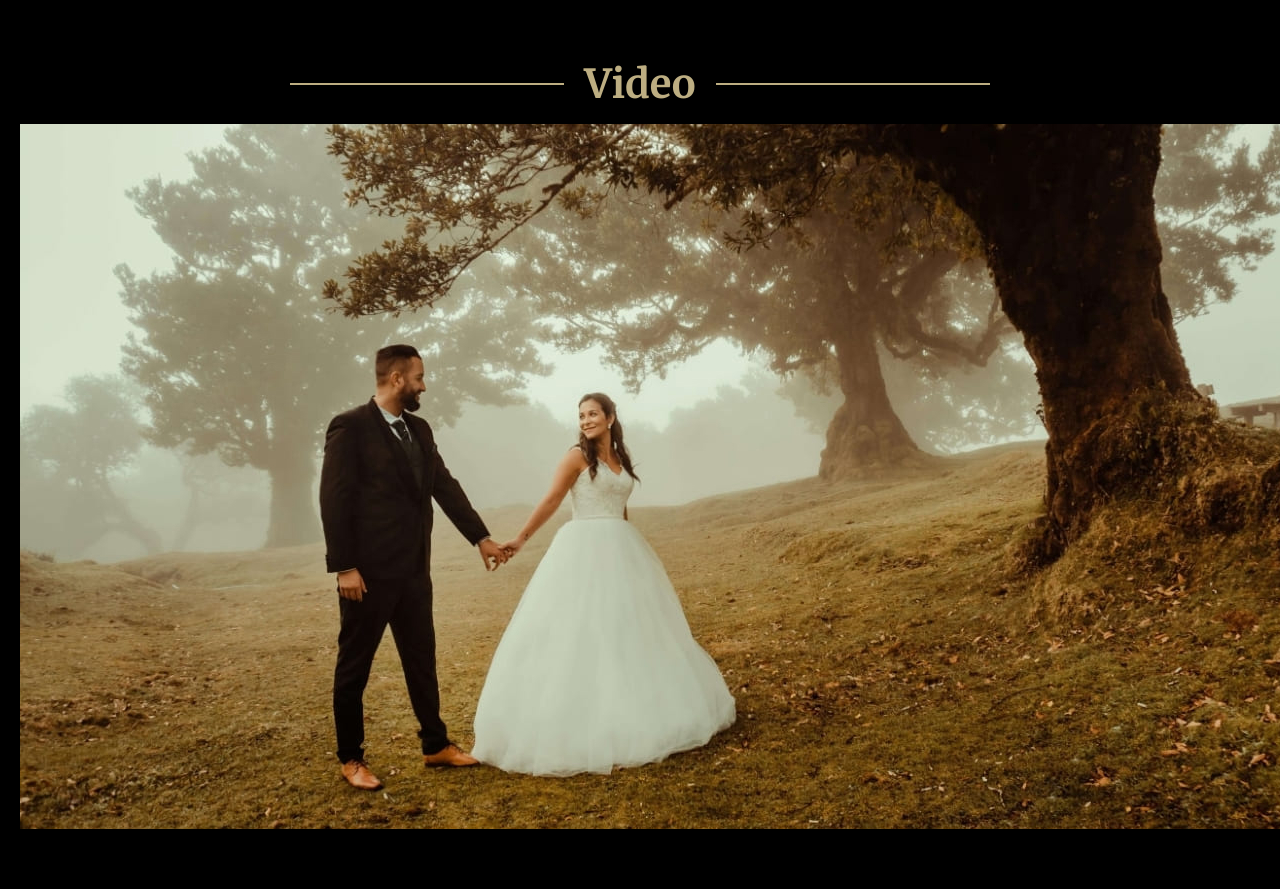
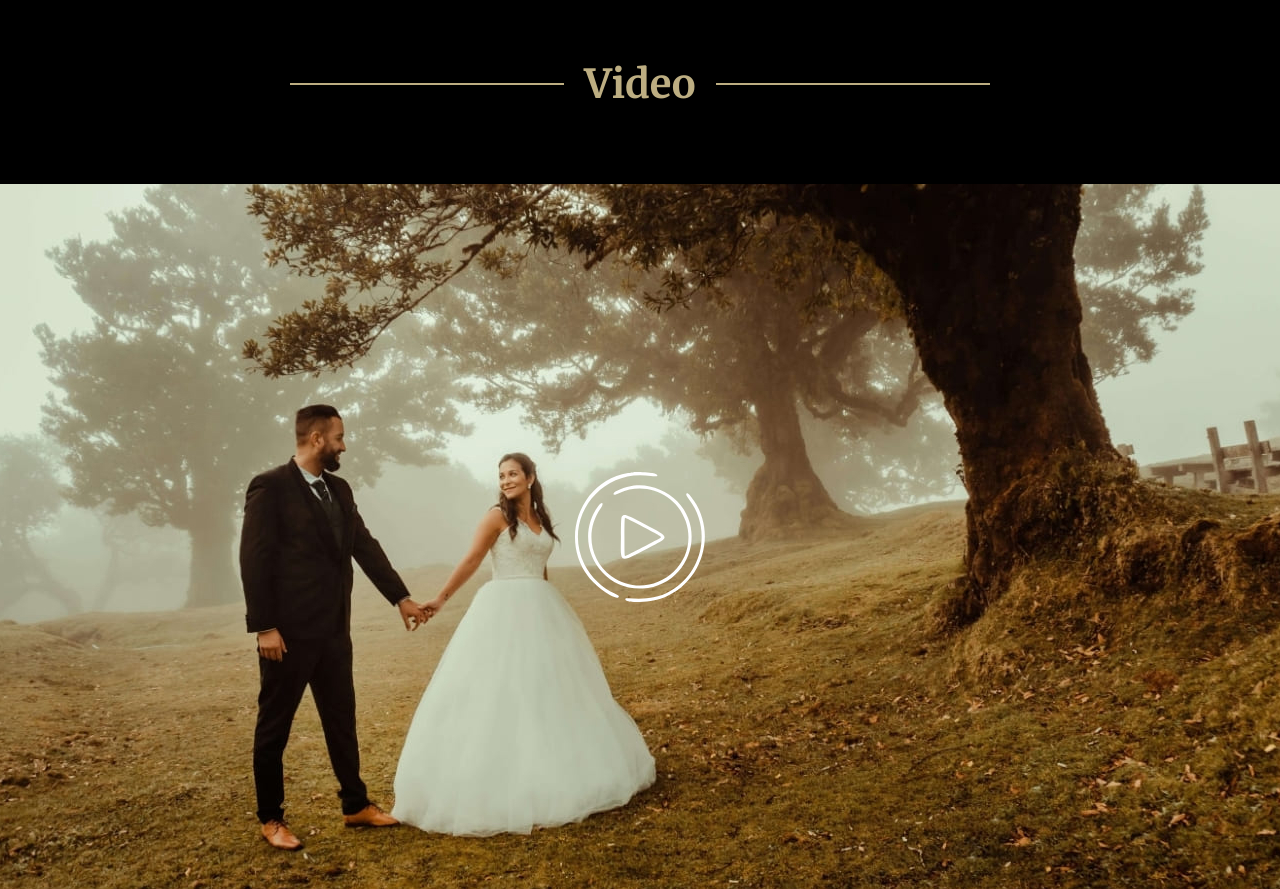
Before and after one commit to artpotlov/rss-preschool-course-projects, a plain HTML site: page portfolio/index.html in a window 1280 px wide. Shown: the part 3060-3949 px from the top of the page. Before the commit the page ends 3892 px from the top, so only its background shows below. Drawn offline with Linux system fonts and the light colour scheme.

Commit message:
feat: add styles for video section

```diff
--- a/portfolio/styles/style.css
+++ b/portfolio/styles/style.css
@@ -318,5 +318,24 @@ a:hover, a:focus, a:active {
     background-size: cover;
 }
 
+/* Portfolio styles end */
 
-/* Portfolio styles end */
+/* Video styles start */
+
+.video__player {
+    position: relative;
+    padding-top: 60px;
+    display: flex;
+    justify-content: center;
+    align-items: center;
+}
+
+.video__play-button {
+    position: absolute;
+    width: 130px;
+    height: 130px;
+    background-image: url('../assets/svg/section-video/play-hover.svg');
+    background-repeat: no-repeat;
+}
+
+/* Video styles end */
```
